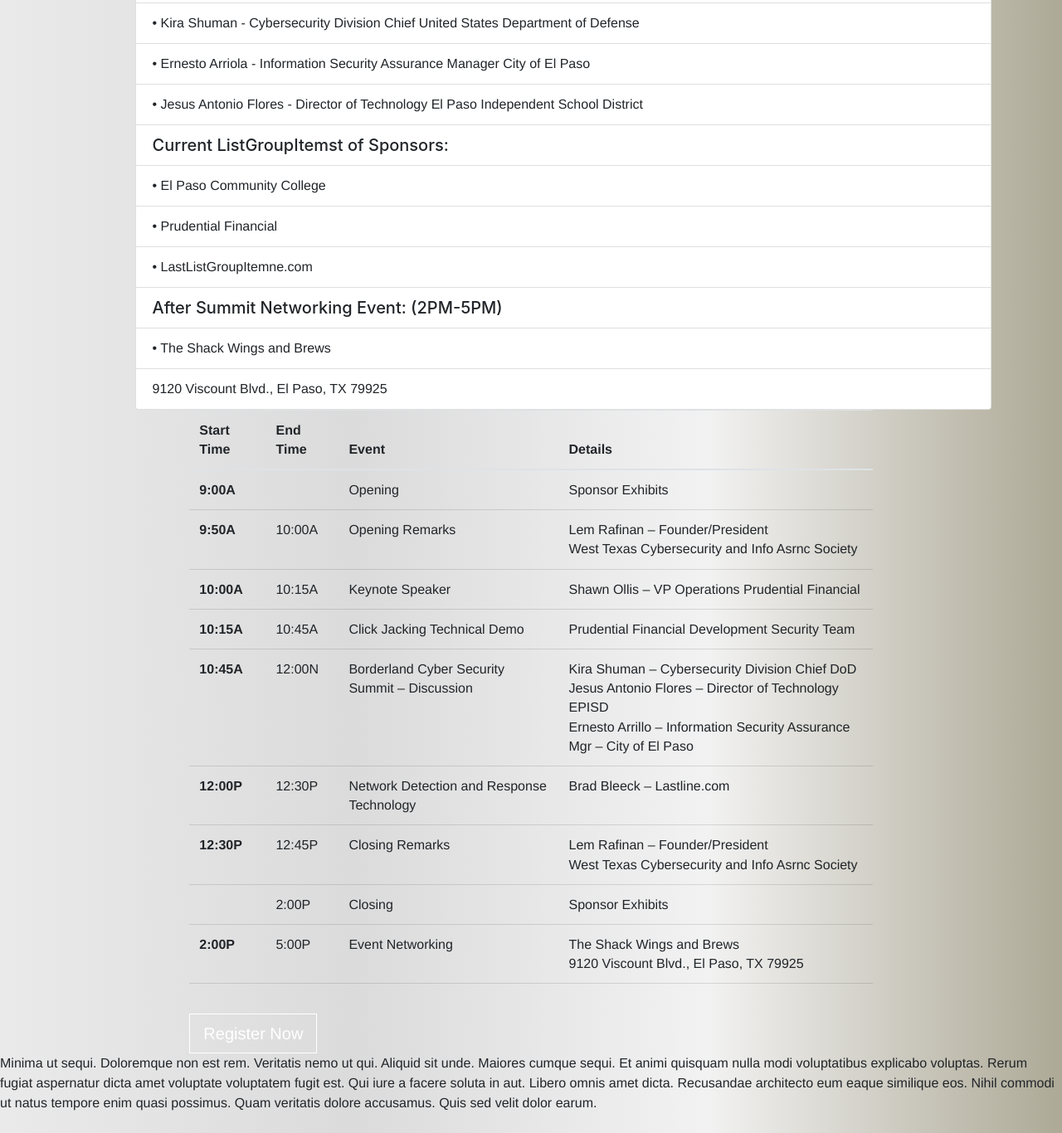
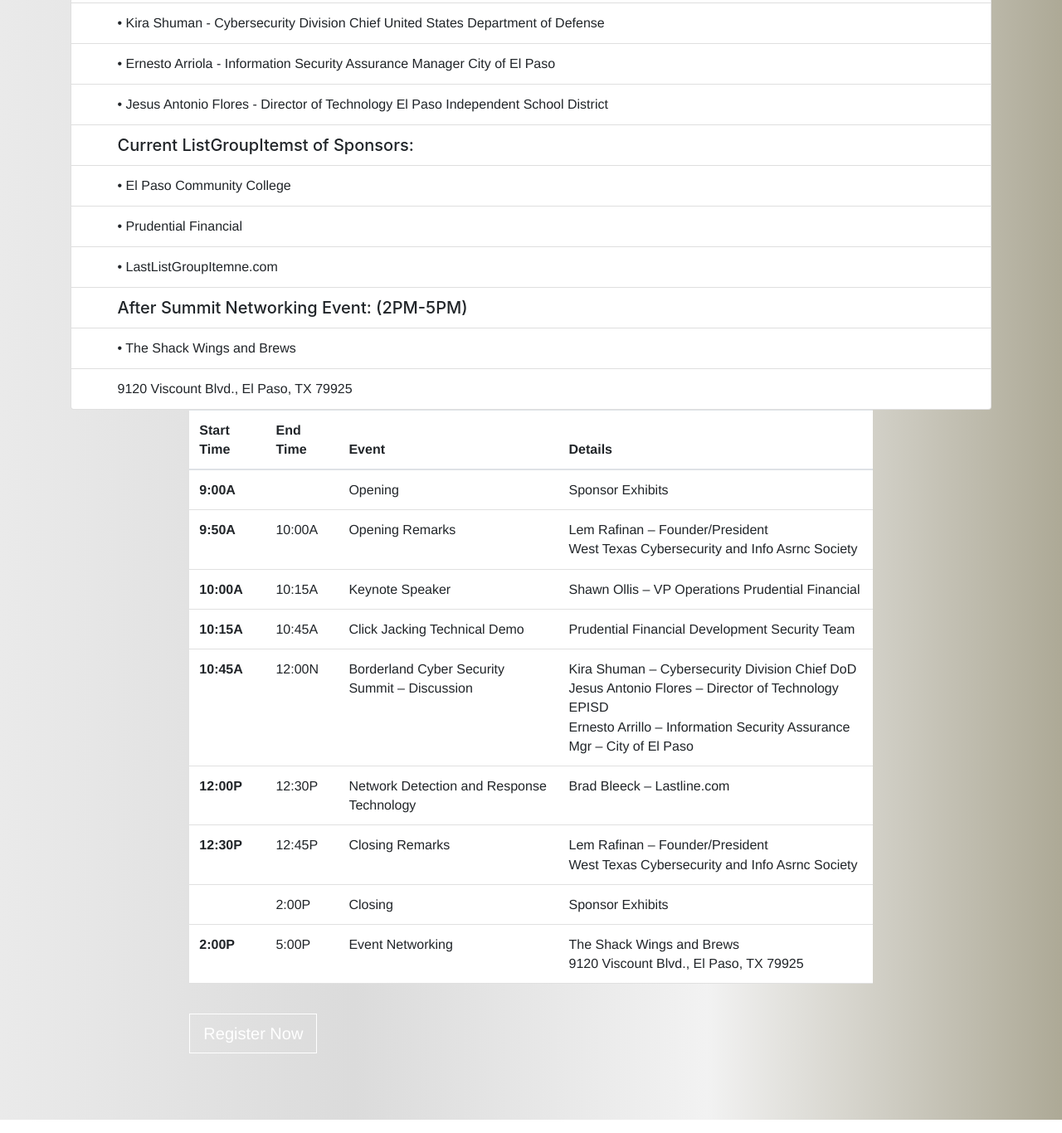
Before and after one commit to archacon/bordcybsum, a Gatsby site: page / in a window 1280 px wide. Shown: the part 1234-2600 px from the top of the page at 83% size. Built offline with nearby package versions, Linux system fonts and the light colour scheme; Gatsby itself is replaced by a stand-in of ours.

Commit message:
change layout to remove awkward margins

```diff
--- a/src/components/about-us.js
+++ b/src/components/about-us.js
@@ -4,7 +4,7 @@
 const AboutUs = () => {
   return (
     <div id='aboutus'>
-      <p>{faker.lorem.paragraphs()}</p>
+      <p />
     </div>
   )
 }
--- a/src/components/layout.css
+++ b/src/components/layout.css
@@ -333,7 +333,6 @@
   margin-bottom: 1.45rem;
 }
 ul {
-  margin-left: 1.45rem;
   margin-right: 0;
   margin-top: 0;
   padding-bottom: 0;
@@ -421,6 +420,7 @@
   font-size: 1rem;
   line-height: 1.45rem;
   border-collapse: collapse;
+  background-color: #fff;
   width: 100%;
 }
 fieldset {
@@ -710,10 +710,10 @@
 /******END NAVBAR********/
 
 #speaker-schedule li {
-  margin-left: 5%;
+  padding-left: 5%;
 }
 #speaker-schedule li h5 {
-  margin: 0;
+  padding-left: 0;
 }
 
 label span {
```
